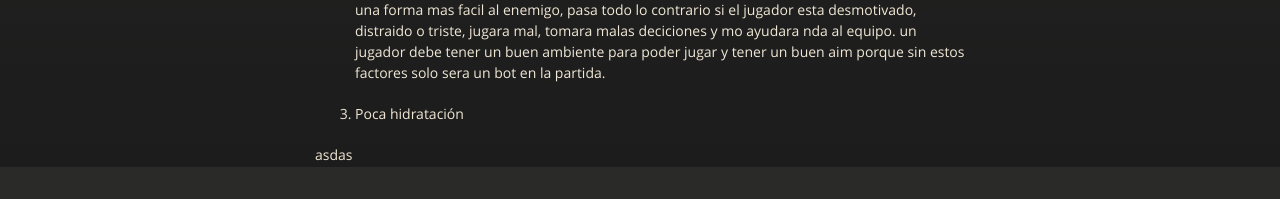
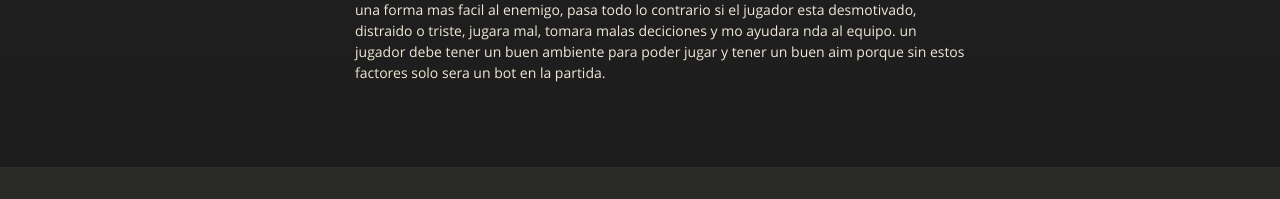
Before and after one commit to zetheer/cs-go-aim, a Jekyll site: the page built from index.md, in a window 1280 px wide and 900 px high, scrolled down 1908 px. Shown: the part 625-824 px from the top of the window. Built offline with Jekyll 4.4.1, drawn with Linux system fonts in a browser that asks for light colours; our own code applies the rules of GitHub Pages for plain Markdown files; the repository's description, which GitHub fills in, is left out.

Commit message:
Update index.md

```diff
--- a/index.md
+++ b/index.md
@@ -55,8 +55,3 @@ Meta = **Tener buen aim**
 
 
 4. Emociones: cada jugador que tenga emociones diversas va a jugar de distintas maneras, es decir que si un jugador esta motivado, feliz, con ganas de seguir mejorando va a ganar de una forma mas facil al enemigo, pasa todo lo contrario si el jugador esta desmotivado, distraido o triste, jugara mal, tomara malas deciciones y mo ayudara nda al equipo. un jugador debe tener un buen ambiente para poder jugar y tener un buen aim porque sin estos factores solo sera un bot en la partida.
-
-
-5. Poca hidratación
-
-asdas
```
